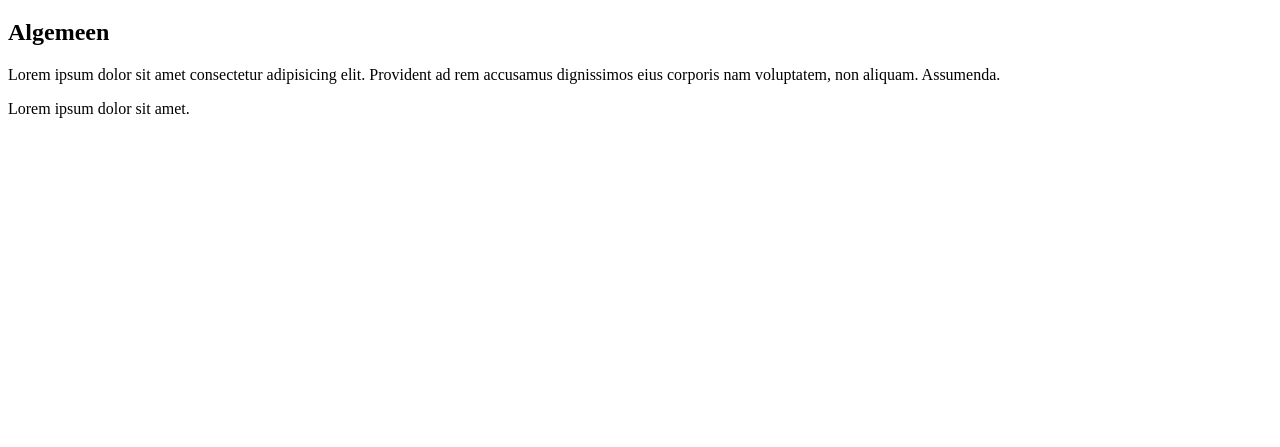
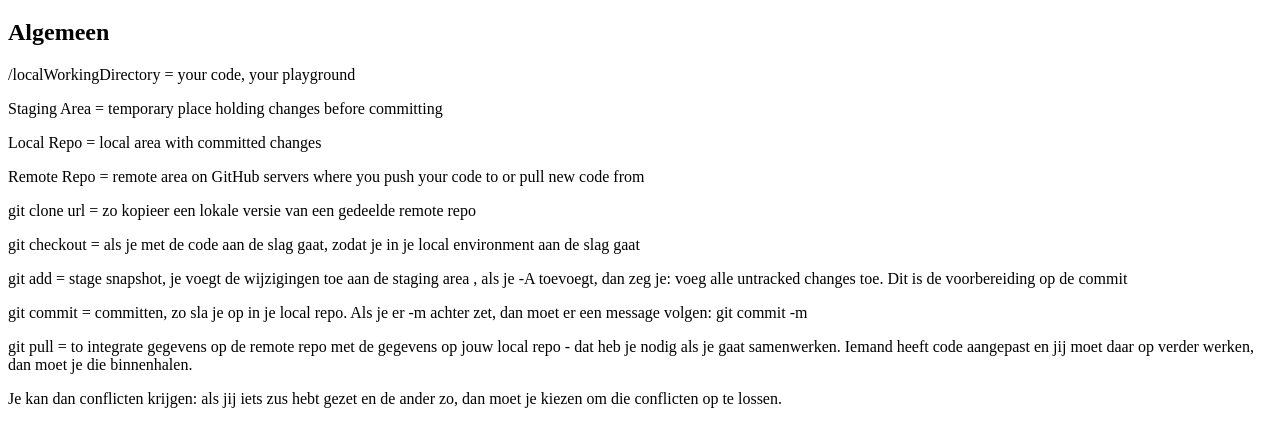
Before and after one commit to karenlauwers/karenlauwers.github.io, a plain HTML site: page index.html in a window 1280 px wide. Shown: the part 61-508 px from the top of the page. Drawn offline with Linux system fonts and the light colour scheme.

Commit message:
GitHub uitgelegd

```diff
--- a/index.html
+++ b/index.html
@@ -8,7 +8,16 @@
 <body>
     <h1>GitHub Hoe het werkt</h1>
     <h2>Algemeen</h2>
-    <p>Lorem ipsum dolor sit amet consectetur adipisicing elit. Provident ad rem accusamus dignissimos eius corporis nam voluptatem, non aliquam. Assumenda.</p>
-    <p>Lorem ipsum dolor sit amet.</p>
+    <p>/localWorkingDirectory = your code, your playground</p>
+    <p>Staging Area = temporary place holding changes before committing
+    <p>Local Repo = local area with committed changes</p>
+    <p>Remote Repo = remote area on GitHub servers where you push your code to or pull new code from</p>
+    <p>git clone url = zo kopieer een lokale versie van een gedeelde remote repo</p>
+    <p>git checkout = als je met de code aan de slag gaat, zodat je in je local environment aan de slag gaat</p>
+    <p>git add = stage snapshot, je voegt de wijzigingen toe aan de staging area , als je -A toevoegt, dan zeg je: voeg alle untracked changes toe. Dit is de voorbereiding op de commit</p>
+    <p>git commit = committen, zo sla je op in je local repo. Als je er -m achter zet, dan moet er een message volgen: git commit -m</p>
+    <p>git pull = to integrate gegevens op de remote repo met de gegevens op jouw local repo - dat heb je nodig als je gaat samenwerken. Iemand heeft code aangepast en jij moet daar op verder werken, dan moet je die binnenhalen.
+    <p>Je kan dan conflicten krijgen: als jij iets zus hebt gezet en de ander zo, dan moet je kiezen om die conflicten op te lossen.</p>
+    </p>
 </body>
 </html>
```
